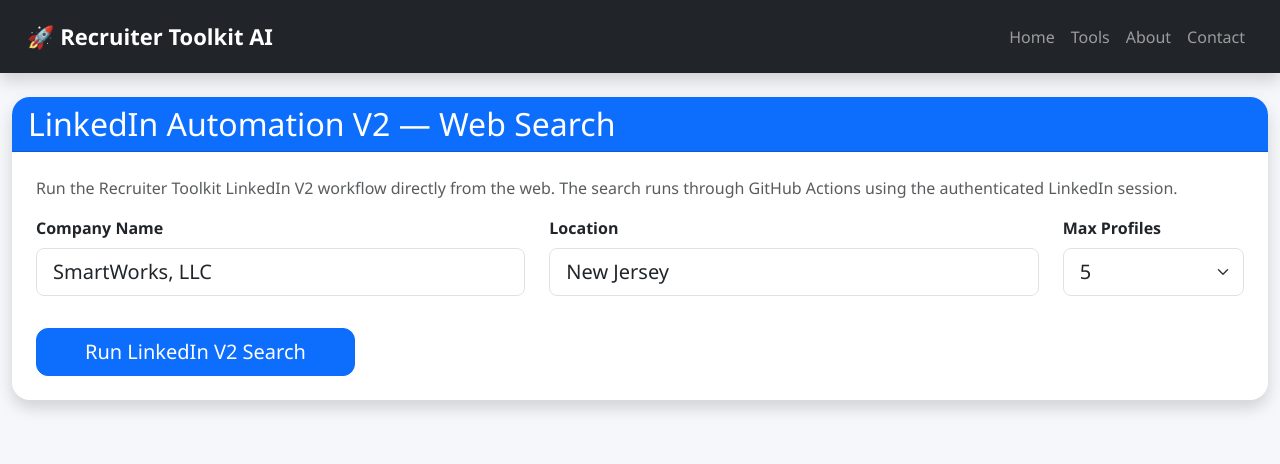
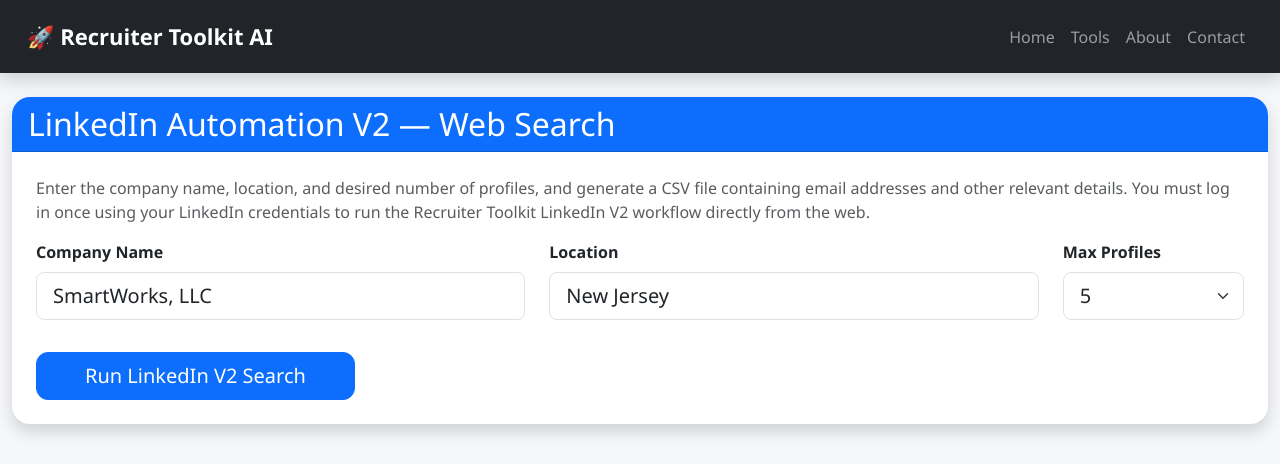
Before and after one commit to avinash-design-ai/RecruiterToolkitAI, a FastAPI app: page /linkedin in a window 1280 px wide. Shown: the top 464 px of the page. Run offline with FastAPI, Linux system fonts and the light colour scheme.

Commit message:
template edit

```diff
--- a/backend/templates/linkedin.html
+++ b/backend/templates/linkedin.html
@@ -19,9 +19,8 @@
         <div class="card-body p-4">
 
             <p class="text-muted">
-                Run the Recruiter Toolkit LinkedIn V2 workflow directly
-                from the web. The search runs through GitHub Actions
-                using the authenticated LinkedIn session.
+                Enter the company name, location, and desired number of profiles, and generate a CSV file containing email addresses and other relevant details.
+You must log in once using your LinkedIn credentials to run the Recruiter Toolkit LinkedIn V2 workflow directly from the web.
             </p>
 
             <!-- ====================================================
```
